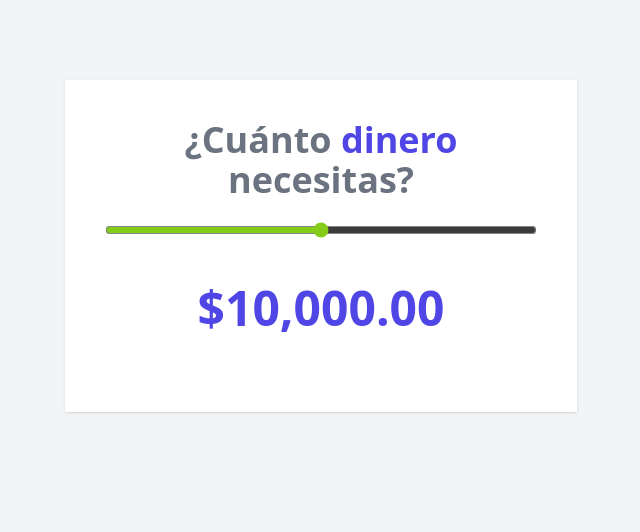
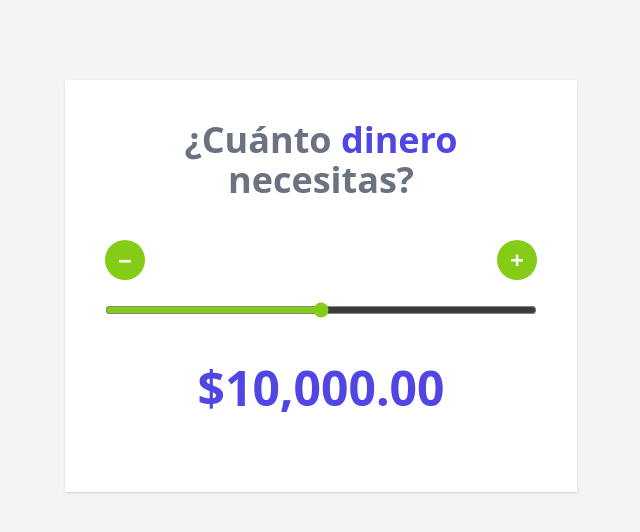
Before and after one commit to VictorLascares/cotizador-prestamos-vuejs, a Vue app: page / in a window 1280 px wide. Shown: the top 532 px of the page, without its empty margins (319-959 px from the left). Built offline with nearby package versions, Linux system fonts and the light colour scheme.

Commit message:
Agregando botones para incrementar y decrementar la cantidad

```diff
--- a/src/App.vue
+++ b/src/App.vue
@@ -15,11 +15,46 @@ const formatMoney = computed(() => {
 
   return formatter.format(amount.value);
 });
+
+function handleClickDecrement() {
+  const value = amount.value - STEP;
+
+  if (value < MIN) {
+    alert("Cantidad no valida");
+    return;
+  }
+  amount.value = value;
+}
+
+function handleClickIncrease() {
+  const value = amount.value + STEP;
+
+  if (value > MAX) {
+    alert("Cantidad no valida");
+    return;
+  }
+  amount.value = value;
+}
 </script>
 
 <template>
   <div class="my-20 max-w-lg mx-auto bg-white shadow p-10">
     <Header />
+
+    <div class="flex justify-between mt-10">
+      <button
+        class="h-10 w-10 items-center justify-center font-bold bg-lime-500 rounded-full hover:outline-none hover:ring-2 hover:ring-offset-2 hover:ring-lime-500 text-white text-2xl"
+        @click="handleClickDecrement"
+      >
+        &#8722;
+      </button>
+      <button
+        class="h-10 w-10 items-center justify-center font-bold bg-lime-500 rounded-full hover:outline-none hover:ring-2 hover:ring-offset-2 hover:ring-lime-500 text-white text-2xl"
+        @click="handleClickIncrease"
+      >
+        &#43;
+      </button>
+    </div>
 
     <div class="my-5">
       <input
```
